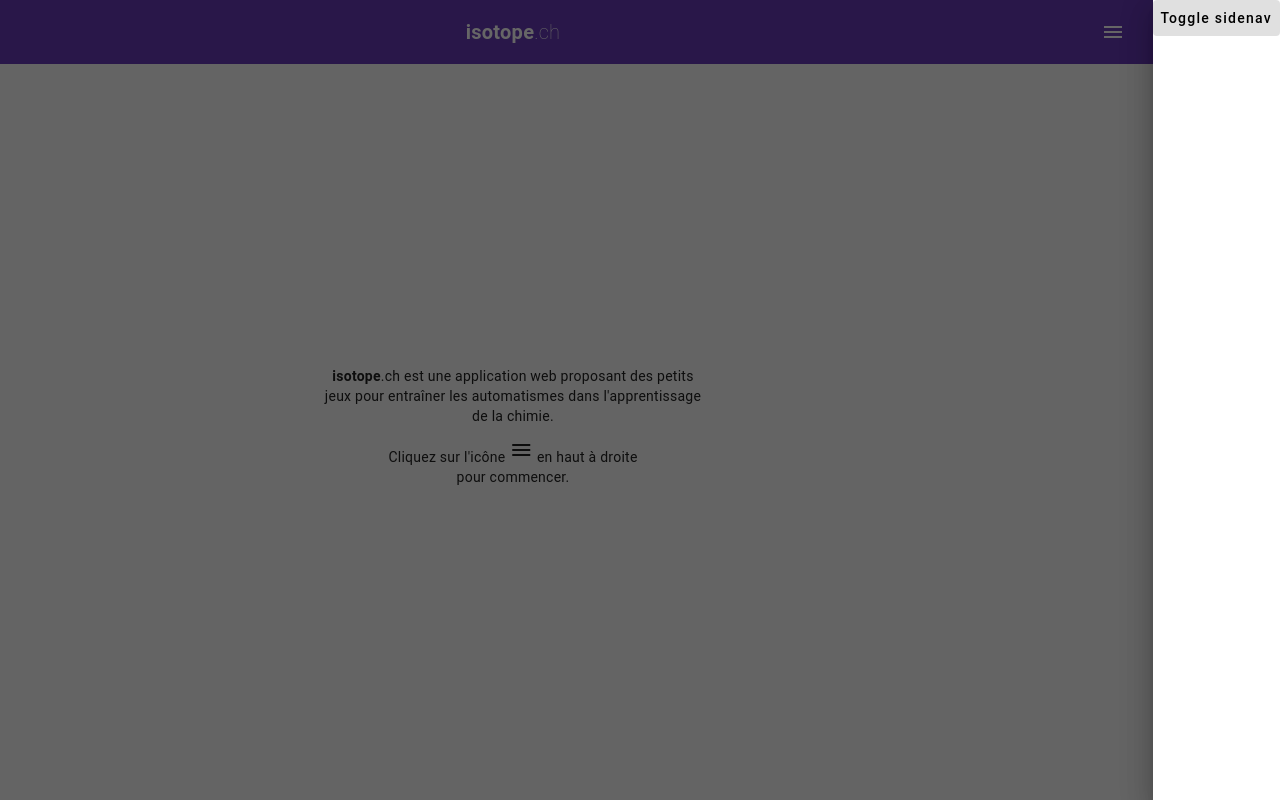
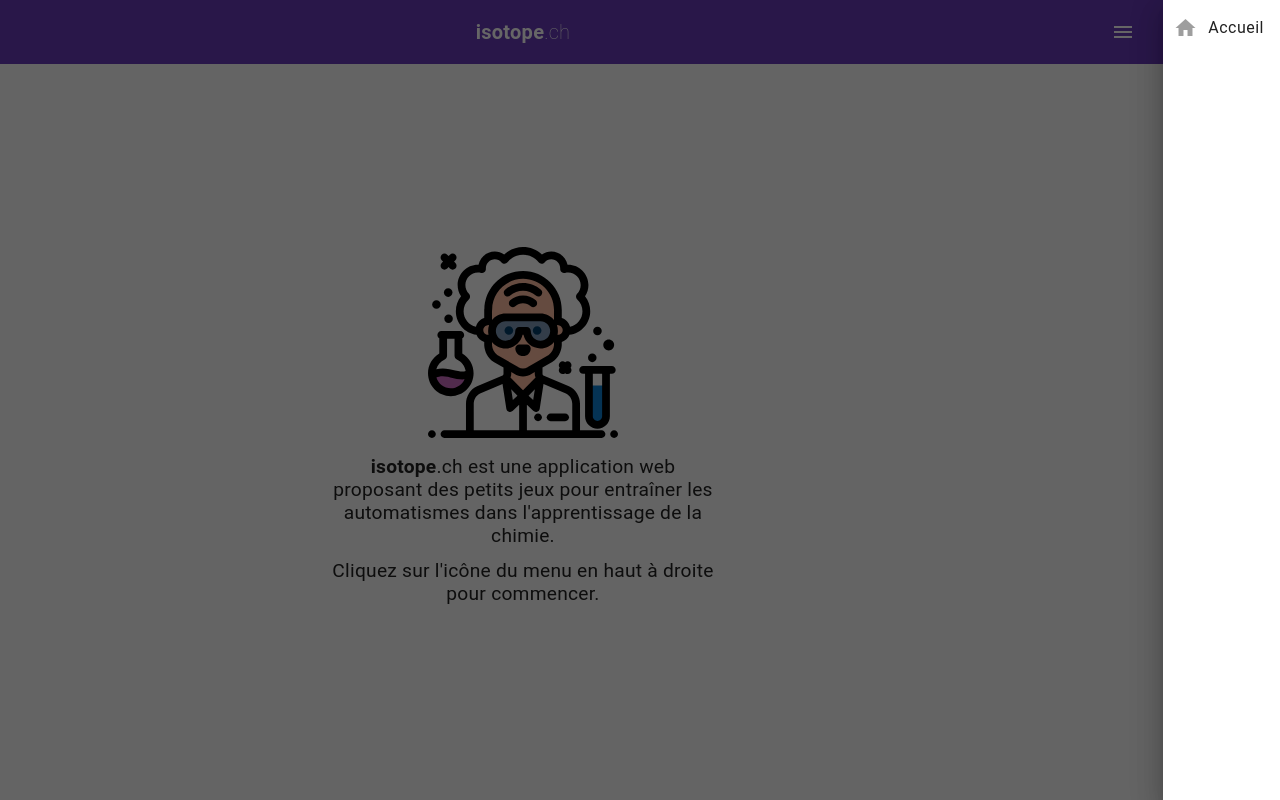
Before and after one commit to mrizzello/isotope, an Angular app: page / in a window 1280 px wide. Both pictures are taken after a click on the button "menu". Built offline with nearby package versions, Linux system fonts and the light colour scheme.

Commit message:
optimized of the home page

```diff
--- a/src/app/app.component.html
+++ b/src/app/app.component.html
@@ -1,12 +1,11 @@
 <div *ngIf="showRouterOutlet">
     <mat-drawer-container class="drawer-container" autosize>
         <mat-drawer #drawer class="sidenav" mode="push" position="end">
-            <button type="button" mat-button (click)="drawer.toggle()">
-                Toggle sidenav
-            </button>
+            <mat-nav-list>
+                <a mat-list-item (click)="navigateAndCloseNav('/')">
+                    <mat-icon matListItemIcon>home</mat-icon>Accueil</a>
+            </mat-nav-list>
         </mat-drawer>
-
-
         <div class="container">
             <mat-toolbar color="primary">
                 <button mat-icon-button>
@@ -24,7 +23,5 @@
                 <router-outlet></router-outlet>
             </div>
         </div>
-
-
     </mat-drawer-container>
 </div>
--- a/src/app/app.component.scss
+++ b/src/app/app.component.scss
@@ -27,3 +27,12 @@
 .spacer {
     flex: 1 1 auto;
 }
+
+.sidenav{
+    .mdc-list{
+        padding: 0;
+    }
+    .mat-icon{
+        margin: 0 0.67rem;
+    }
+}
--- a/src/app/app.component.ts
+++ b/src/app/app.component.ts
@@ -1,17 +1,22 @@
-import { Component } from '@angular/core';
+import { Component, ViewChild } from '@angular/core';
 import { DataService } from './service/data.service';
+import { Router } from '@angular/router';
+import { MatDrawer } from '@angular/material/sidenav';
 
 @Component({
   selector: 'app-root',
   templateUrl: './app.component.html',
   styleUrls: ['./app.component.scss']
 })
-export class AppComponent{
+export class AppComponent {
   title = 'isotope';
+  @ViewChild('drawer') drawer!: MatDrawer;
 
   showRouterOutlet = false;
 
-  constructor(private dataService: DataService) {
+  constructor(
+    private dataService: DataService,
+    private router: Router) {
     this.loadData();
   }
 
@@ -21,13 +26,19 @@
   loadData(): void {
     this.dataService.getData()
       .then(() => {
-        setTimeout(()=>{
-        const elementToRemove = document.getElementById('elementToRemove');
-        if (elementToRemove) {
-          elementToRemove.parentNode?.removeChild(elementToRemove);
-          this.showRouterOutlet = true;
-        }
-      },1500);
+        setTimeout(() => {
+          const elementToRemove = document.getElementById('elementToRemove');
+          if (elementToRemove) {
+            elementToRemove.parentNode?.removeChild(elementToRemove);
+            this.showRouterOutlet = true;
+          }
+        }, 1500);
       });
   }
+
+  navigateAndCloseNav(path:string): void {
+    this.router.navigate([path]);
+    this.drawer.close();
+  }
+
 }
--- a/src/app/material.module.ts
+++ b/src/app/material.module.ts
@@ -3,13 +3,15 @@
 import { MatButtonModule } from '@angular/material/button';
 import { MatIconModule } from '@angular/material/icon';
 import { MatSidenavModule } from '@angular/material/sidenav';
+import { MatListModule } from '@angular/material/list';
 
 @NgModule({
     exports: [
         MatToolbarModule,
         MatButtonModule,
         MatIconModule,
-        MatSidenavModule
+        MatSidenavModule,
+        MatListModule
     ]
 })
 export class MaterialModule { }
--- a/src/app/pages/home/home.component.html
+++ b/src/app/pages/home/home.component.html
@@ -1,11 +1,14 @@
 <div class="container">
     <div class="introduction">
+        <p>
+            <img class="logo" src="./assets/logo.svg" alt="isotope.ch">
+        </p>
         <p>
             <strong>isotope</strong>.ch est une application web proposant des petits jeux pour entraîner les
             automatismes dans l'apprentissage de la chimie.
         </p>
         <p>
-            Cliquez sur l'icône <i class="material-icons">menu</i> en haut à droite<br /> pour commencer.
+            Cliquez sur l'icône du menu en haut à droite pour commencer.
         </p>
     </div>
 </div>
--- a/src/app/pages/home/home.component.scss
+++ b/src/app/pages/home/home.component.scss
@@ -4,7 +4,40 @@
     justify-content: center;
     height: 100%;
 }
+
 .introduction {
     padding: 1.2rem;
     text-align: center;
+
+    .logo {
+        width: 50%;
+    }
 }
+
+@media screen and (max-width: 420px) {
+    .introduction {
+        font-size: 5vw;
+        line-height: 1.2;
+    }
+}
+
+@media screen and (min-width: 421px) and (max-width: 767px) {
+    .introduction {
+        font-size: 4vw;
+        line-height: 1.2;
+    }
+}
+
+@media screen and (min-width: 768px) and (max-width: 1023px) {
+    .introduction {
+        font-size: 2.5vw;
+        line-height: 1.2;
+    }
+}
+
+@media screen and (min-width: 1024px) {
+    .introduction {
+        font-size: 1.2rem;
+        line-height: 120%;
+    }
+}
```
Also changed, not shown: src/assets/logo.svg (added). Lines whose indentation alone changed are shown as unchanged.
